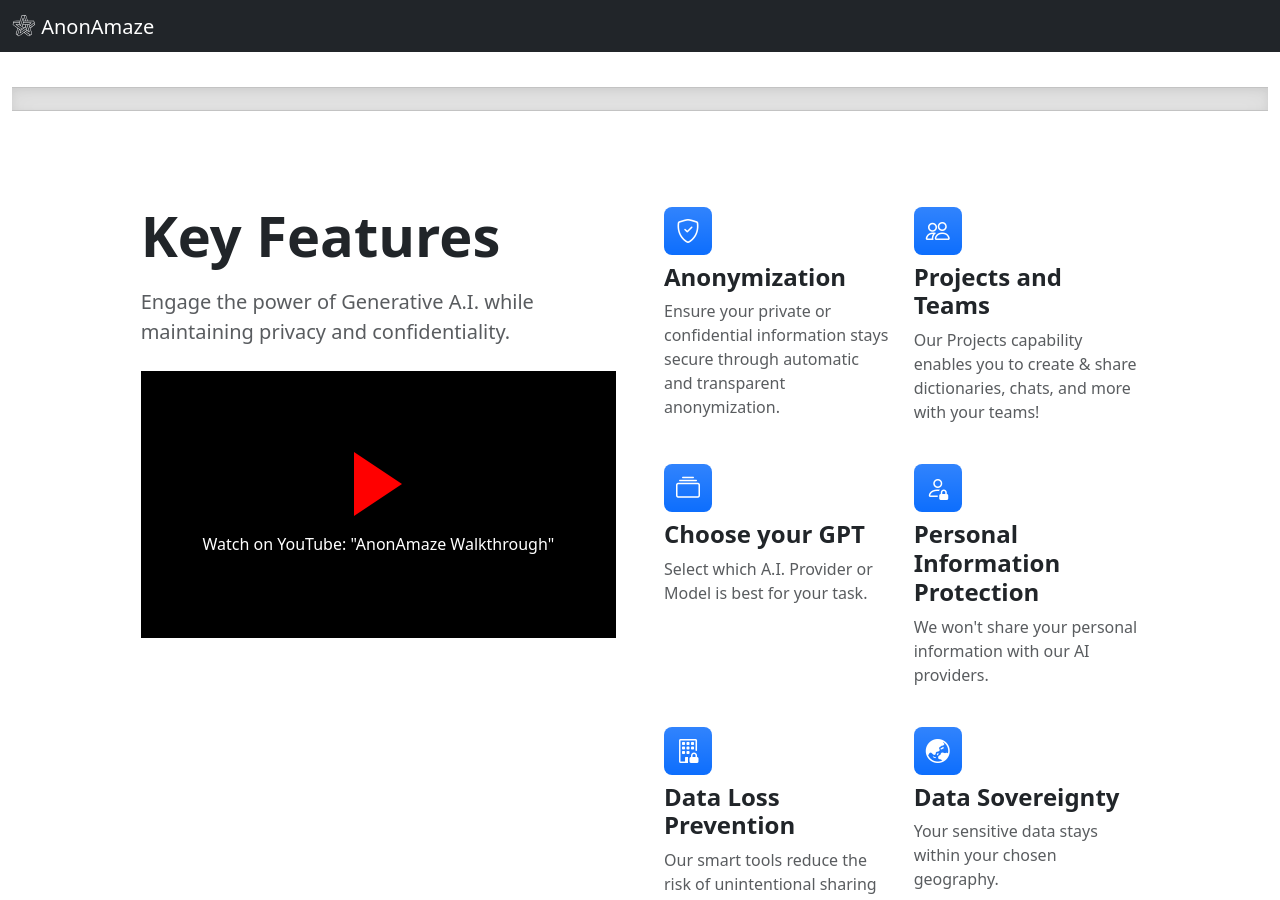
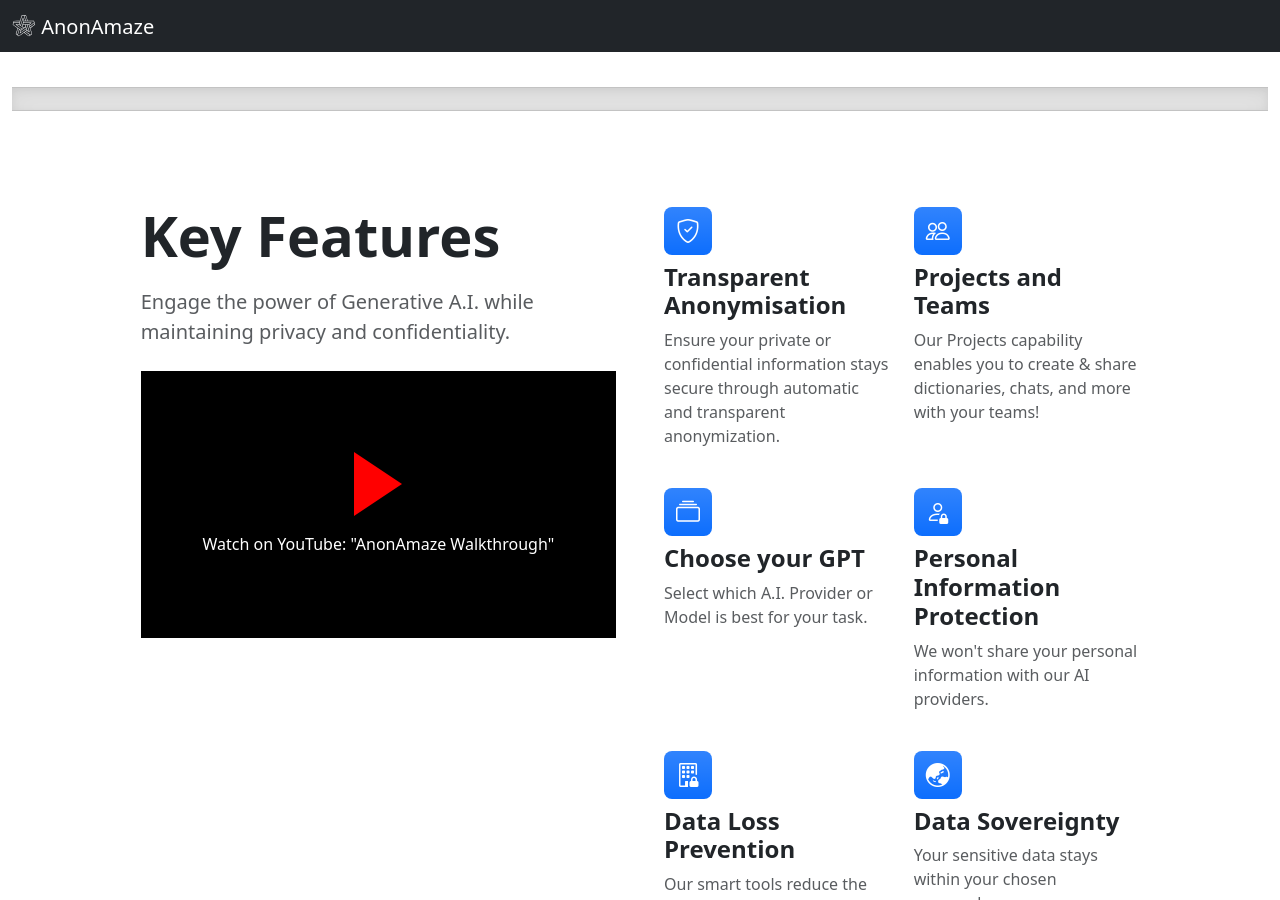
Before and after one commit to makrmark/anonamaze-static, a Jekyll site: the page built from index.html, in a window 1280 px wide and 900 px high, scrolled down 619 px. Built offline with Jekyll 4.4.1, drawn with Linux system fonts in a browser that asks for light colours.

Commit message:
Fix missing Title elements

```diff
--- a/_features/anonymisation.markdown
+++ b/_features/anonymisation.markdown
@@ -2,7 +2,7 @@
 layout: feature
 author: markc
 icon: bi bi-shield-check
-title: Anonymization
+title: Transparent Anonymisation
 description: Ensure your private or confidential information stays secure through automatic and transparent anonymization.
 keywords:
 cta: to experience the peace of mind that comes with secure communication.
--- a/_layouts/default.html
+++ b/_layouts/default.html
@@ -14,6 +14,7 @@
     <link rel="stylesheet" href="{{ site.baseurl }}/assets/css/styles.css">
     <link rel="icon" type="image/x-icon" href="{{ site.baseurl }}/assets/img/favicon.ico">
     <link rel="icon" type="image/svg+xml" href="{{ site.baseurl }}/assets/img/favicon.svg">
+    <meta name="viewport" content="width=device-width,initial-scale=1">
 
     {% feed_meta %}
     {% seo %}
--- a/index.html
+++ b/index.html
@@ -4,6 +4,7 @@
 
 layout: default
 image: /assets/img/favicon-256x256.png
+title: Secure Chat with GPT
 ---
 
 <div class="container col-xxl-8 px-4 py-3">
```
Also changed, not shown: other parts of _layouts/default.html (+1 -1 lines), _authors/markc.md (+1 -0 lines).
